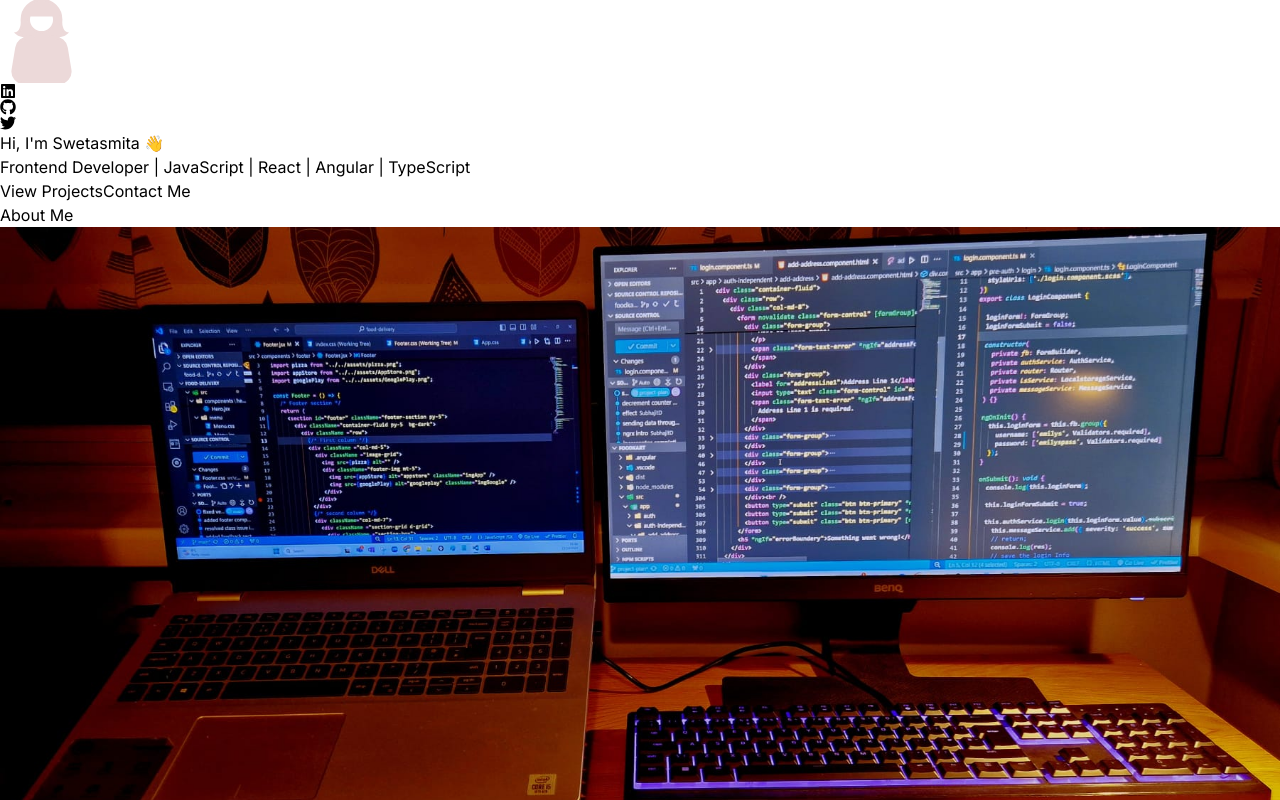
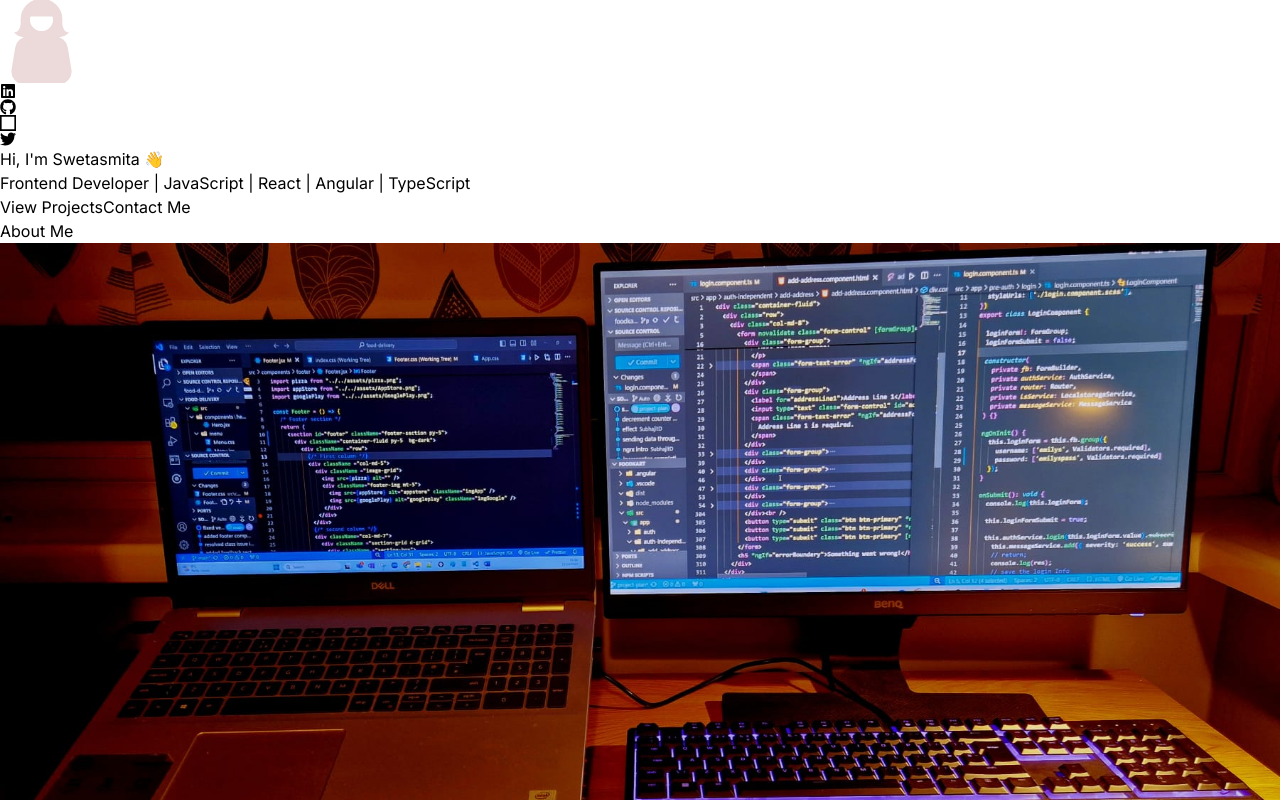
Before and after one commit to Swetasmita/portfolio-website, a React (Vite) app: page / in a window 1280 px wide. Shown: the top 800 px of the page. Built offline with nearby package versions, Linux system fonts and the light colour scheme.

Commit message:
added a codesandbox project  link to the Navbar

```diff
--- a/src/components/Navbar.jsx
+++ b/src/components/Navbar.jsx
@@ -1,9 +1,8 @@
-import React from "react";
 import logo from "../assets/profile.svg";
 import { FaTwitter } from "react-icons/fa";
 import { FaLinkedin } from "react-icons/fa";
 import { FaGithub } from "react-icons/fa";
-import { PiX } from "react-icons/pi";
+import { SiCodesandbox } from "react-icons/si";
 
 const Navbar = () => {
   return (
@@ -12,14 +11,27 @@
         <img className="mx-2 w-10" src={logo} alt="logo" />
       </div>
       <div className="m-8 flex items-center justify-center gap-4 text-2xl">
-        <a href="https://www.linkedin.com/in/swetasmita-chinaray-32984880/" target="_blank">
+        <a
+          href="https://www.linkedin.com/in/swetasmita-chinaray-32984880/"
+          target="_blank"
+        >
           <FaLinkedin />
         </a>
-        <a href="https://github.com/Swetasmita?tab=repositories" target="_blank">
-        <FaGithub />
+        <a
+          href="https://github.com/Swetasmita?tab=repositories"
+          target="_blank"
+        >
+          <FaGithub />
+        </a>
+        <a
+          href="https://codesandbox.io/dashboard/drafts?workspace=ws_961mNTMfJ41ogdLADLJYFR"
+          target="_blank"
+          rel="noopener noreferrer"
+        >
+          <SiCodesandbox />
         </a>
         <a href="https://x.com/SChinaray12" target="_blank">
-        <FaTwitter />
+          <FaTwitter />
         </a>
       </div>
     </nav>
```
